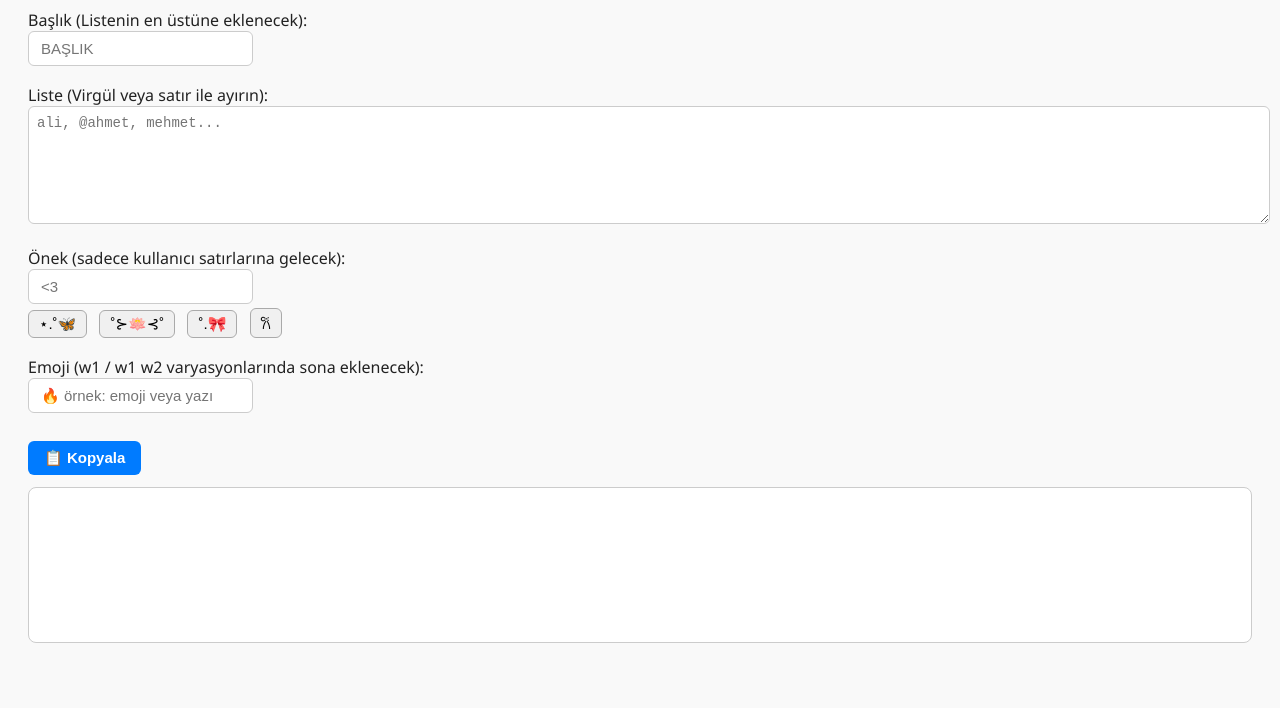
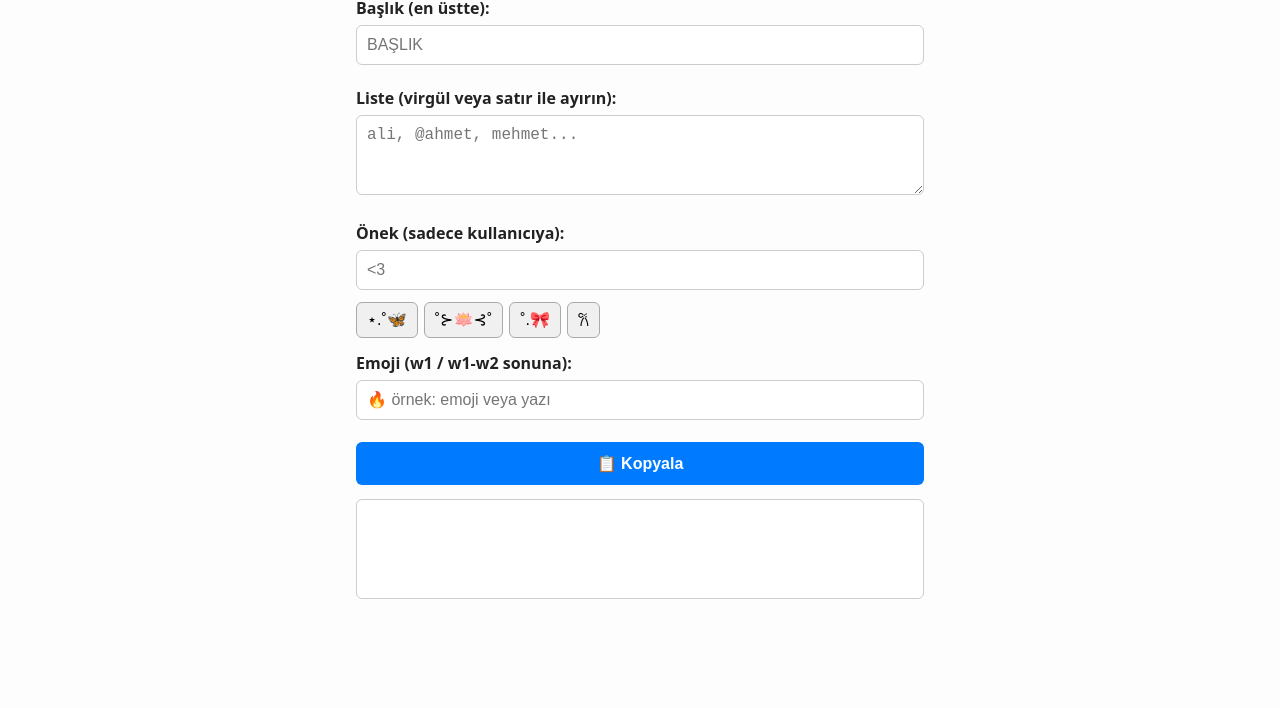
Before and after one commit to MelikTecir/msgcr, a plain HTML site: page index.html in a window 1280 px wide. Shown: the part 92-800 px from the top of the page. Drawn offline with Linux system fonts and the light colour scheme.

Commit message:
Update index.html

```diff
--- a/index.html
+++ b/index.html
@@ -1,4 +1,3 @@
-
 <!DOCTYPE html>
 <!--
   Melik Tecir
@@ -6,131 +5,101 @@
 <html lang="tr">
 <head>
   <meta charset="UTF-8" />
+  <meta name="viewport" content="width=device-width, initial-scale=1.0">
   <title>Message Creator</title>
   <style>
-    body { font-family: 'Segoe UI', Tahoma, Geneva, Verdana, sans-serif; padding: 20px; background: #f9f9f9; color: #222; }
-    textarea { width: 100%; height: 100px; font-size: 14px; padding: 8px; border-radius: 6px; border: 1.5px solid #ccc; resize: vertical; }
-    .user-row { margin: 8px 0; display: flex; align-items: center; gap: 12px; }
-    .user-row label {
-      font-weight: 600;
-      width: 110px;
-      user-select: none;
+    * {
+      box-sizing: border-box;
     }
-    select {
-      font-family: 'Segoe UI', Tahoma, Geneva, Verdana, sans-serif;
-      font-weight: 600;
-      padding: 6px 12px;
+    body {
+      font-family: system-ui, sans-serif;
+      padding: 16px;
+      background: #fdfdfd;
+      color: #222;
+      max-width: 600px;
+      margin: auto;
+    }
+    textarea, input[type="text"], select {
+      width: 100%;
+      font-size: 16px;
+      padding: 10px;
       border-radius: 6px;
       border: 1.5px solid #ccc;
-      cursor: pointer;
-      min-width: 140px;
-      background-color: white;
-      transition: border-color 0.2s;
+      margin-top: 6px;
+      margin-bottom: 12px;
     }
-    select:hover, select:focus {
-      border-color: #007bff;
-      outline: none;
+    textarea {
+      height: 80px;
+      resize: vertical;
     }
-    input.alias-input {
-      width: 150px;
-      padding: 6px 12px;
-      border-radius: 6px;
-      border: 1.5px solid #ccc;
-      font-size: 14px;
-      transition: border-color 0.2s;
+    .user-row {
+      margin-bottom: 10px;
     }
-    input.alias-input:hover, input.alias-input:focus {
-      border-color: #007bff;
-      outline: none;
+    label {
+      font-weight: 600;
+      display: block;
+      margin-top: 10px;
     }
-    .section { margin-bottom: 18px; }
-    input[type="text"] {
-      max-width: 320px;
-      padding: 8px 12px;
-      font-size: 15px;
-      border-radius: 6px;
-      border: 1.5px solid #ccc;
-      transition: border-color 0.2s;
-    }
-    input[type="text"]:focus {
-      border-color: #007bff;
-      outline: none;
+    .preset-buttons {
+      display: flex;
+      flex-wrap: wrap;
+      gap: 6px;
+      margin-bottom: 14px;
     }
     .preset-buttons button {
-      margin-right: 8px;
-      margin-top: 4px;
-      padding: 4px 10px;
-      font-size: 15px;
+      padding: 6px 10px;
+      font-size: 16px;
+      border: 1px solid #aaa;
       border-radius: 6px;
-      border: 1px solid #aaa;
       background-color: #f0f0f0;
       cursor: pointer;
-      transition: background-color 0.2s;
     }
     .preset-buttons button:hover {
       background-color: #e0e0e0;
     }
     #copyButton {
-      margin-top: 10px;
-      padding: 8px 16px;
+      width: 100%;
+      padding: 12px;
       border: none;
       background-color: #007bff;
       color: white;
       border-radius: 6px;
-      cursor: pointer;
+      font-size: 16px;
       font-weight: 600;
-      font-size: 15px;
-      user-select: none;
-      transition: background-color 0.25s;
-    }
-    #copyButton:active {
-      background-color: #0056b3;
+      margin-top: 10px;
     }
     .output {
-      margin-top: 12px;
+      margin-top: 14px;
       background: white;
       padding: 12px;
-      border-radius: 8px;
+      border-radius: 6px;
       white-space: pre-wrap;
       font-family: monospace;
       border: 1.5px solid #ccc;
-      min-height: 130px;
-      user-select: text;
+      min-height: 100px;
     }
   </style>
 </head>
 <body>
-  <h2>Message Creator</h2>
+  <h2>Mesaj Oluşturucu 📱</h2>
 
-  <div class="section">
-    <label>Başlık (Listenin en üstüne eklenecek):<br />
+  <label>Başlık (en üstte):</label>
   <input type="text" id="title" placeholder="BAŞLIK" />
-    </label>
-  </div>
 
-  <div class="section">
-    <label>Liste (Virgül veya satır ile ayırın):<br />
+  <label>Liste (virgül veya satır ile ayırın):</label>
   <textarea id="userList" placeholder="ali, @ahmet, mehmet..."></textarea>
-    </label>
-  </div>
 
-  <div class="section">
-    <label>Önek (sadece kullanıcı satırlarına gelecek):<br />
+  <label>Önek (sadece kullanıcıya):</label>
   <input type="text" id="prefix" placeholder="<3" />
-    </label>
   <div class="preset-buttons">
     <button type="button" onclick="setPrefix('⋆.˚🦋')">⋆.˚🦋</button>
     <button type="button" onclick="setPrefix('˚⊱🪷⊰˚')">˚⊱🪷⊰˚</button>
     <button type="button" onclick="setPrefix('˚.🎀')">˚.🎀</button>
     <button type="button" onclick="setPrefix('𐙚')">𐙚</button>
   </div>
-  </div>
 
-  <div class="section">
-    <label>Emoji (w1 / w1 w2 varyasyonlarında sona eklenecek):<br />
+  <label>Emoji (w1 / w1-w2 sonuna):</label>
   <input type="text" id="emoji" placeholder="🔥 örnek: emoji veya yazı" />
-    </label>
-  </div>
 
   <div id="userOptionsContainer"></div>
 
@@ -157,9 +126,6 @@
         const row = document.createElement('div');
         row.className = 'user-row';
 
-        const label = document.createElement('label');
-        label.textContent = '@' + user;
-
         const select = document.createElement('select');
         select.innerHTML = `
           <option value="">(boş)</option>
@@ -179,7 +145,7 @@
         select.addEventListener('change', updateOutput);
         aliasInput.addEventListener('input', updateOutput);
 
-        row.appendChild(label);
+        row.innerHTML = `<label>@${user}</label>`;
         row.appendChild(select);
         row.appendChild(aliasInput);
         container.appendChild(row);
@@ -203,26 +169,17 @@
         const variation = select.value;
         const alias = aliasInput.value.trim();
 
-        let variationText = '';
-        if (variation === '') {
-          variationText = '➸';
-        } else if (variation === '!') {
-          variationText = '➸❗';
-        } else if (variation === 'w1') {
-          variationText = '➸𝓦1' + (emoji ? ' ' + emoji : '');
-        } else if (variation === 'w1 w2') {
-          variationText = '➸𝓦1-𝓦2' + (emoji ? ' ' + emoji : '');
-        }
+        let variationText = '➸';
+        if (variation === '!') variationText = '➸❗';
+        else if (variation === 'w1') variationText = '➸𝓦1' + (emoji ? ' ' + emoji : '');
+        else if (variation === 'w1 w2') variationText = '➸𝓦1-𝓦2' + (emoji ? ' ' + emoji : '');
 
         let line = '';
         if (prefix) line += prefix + ' ';
         line += '@' + user + variationText;
-
         lines.push(line);
 
-        if (alias) {
-          lines.push('↪️@' + alias.replace(/^@/, ''));
-        }
+        if (alias) lines.push('↪️@' + alias.replace(/^@/, ''));
       });
 
       outputDiv.textContent = lines.join('\n');
```
Lines whose indentation alone changed are shown as unchanged.
